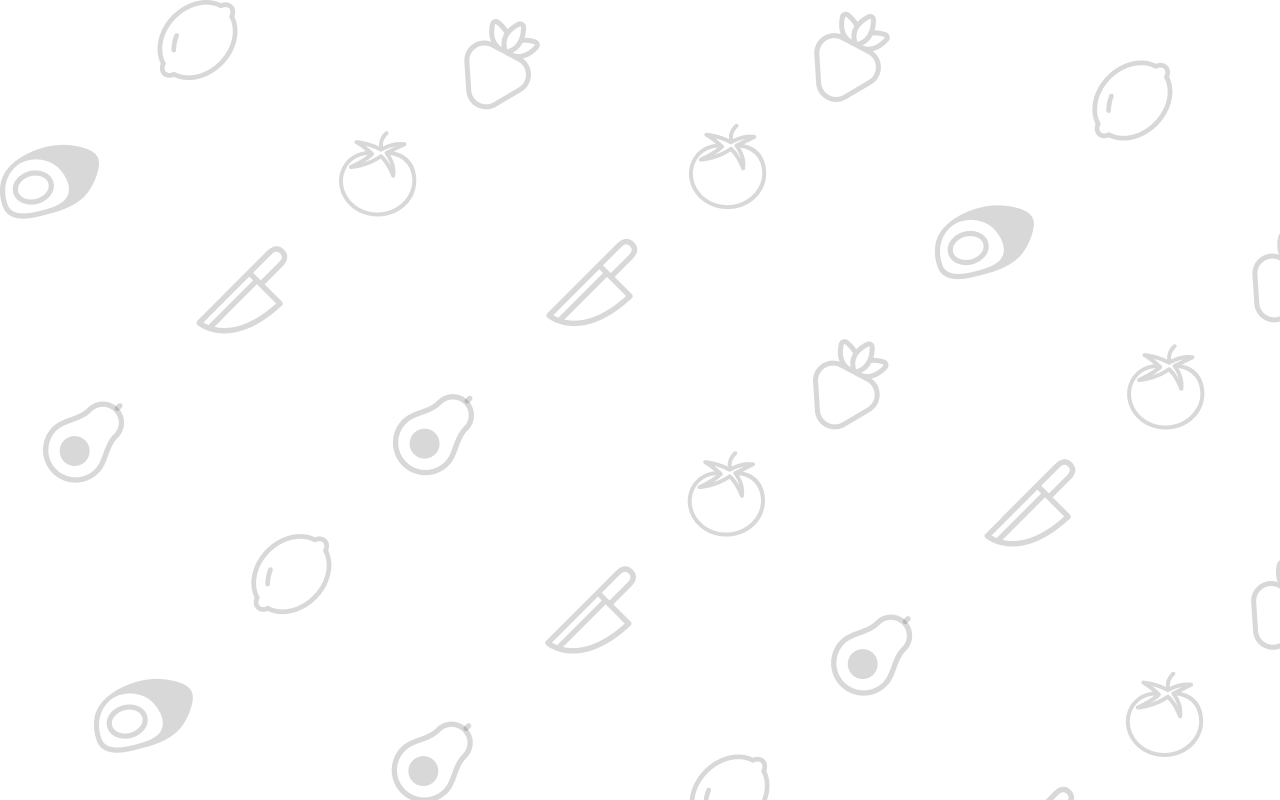
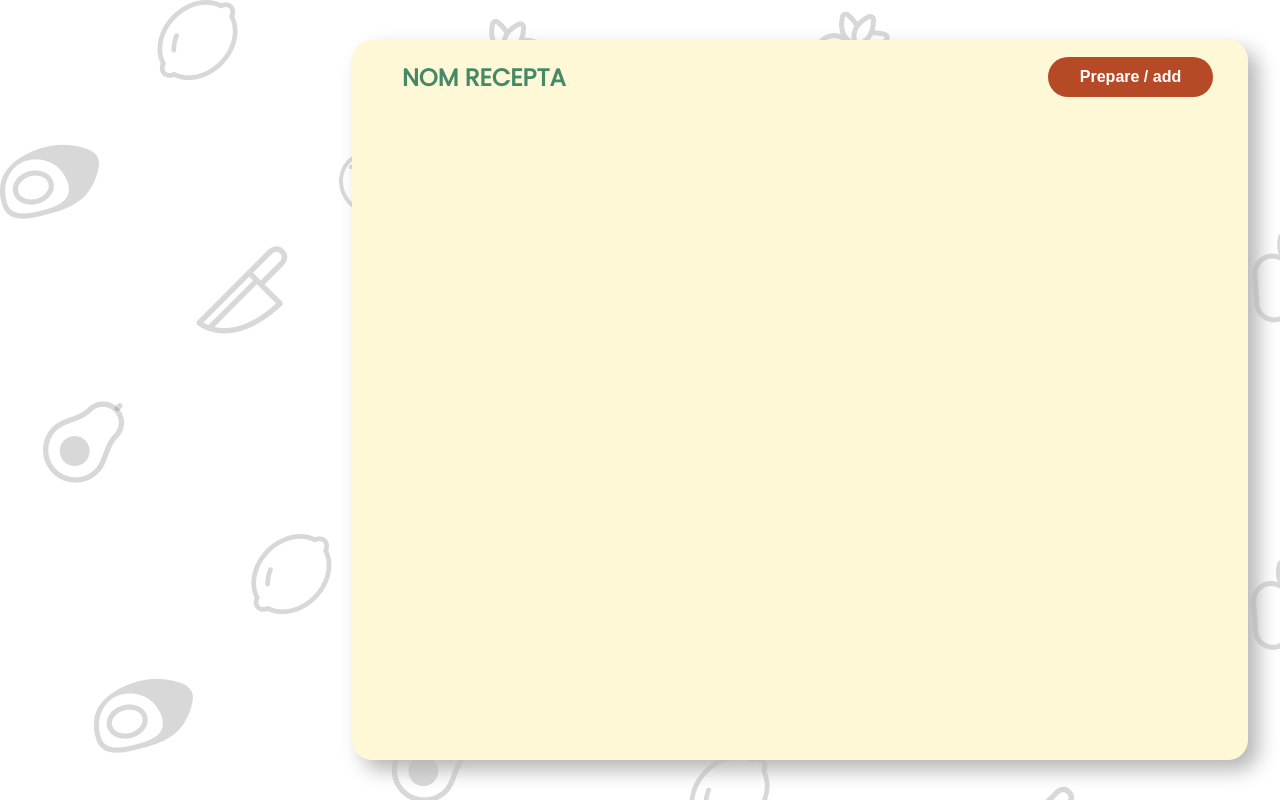
Before and after one commit to aleixcaasas/Improvised_chef, a React (Create React App) app in the folder react-app/: page /components/detailRecipe in a window 1280 px wide. Built offline with nearby package versions, Linux system fonts and the light colour scheme.

Commit message:
Pages userProfile and recipe

```diff
--- a/react-app/src/components/detailRecipe/DetailRecipe.css
+++ b/react-app/src/components/detailRecipe/DetailRecipe.css
@@ -0,0 +1,73 @@
+.div-Recipe{
+    width: 100vw;
+    height: 100vh;
+    display: flex;
+    justify-content: center;
+    align-items: center;
+}
+
+.general-div {
+    display: flex;
+    flex-direction: column;
+    margin-left: 25%;
+    align-items: center;
+    height: 90%;
+    width: 70%;
+    background-color: var(--cream);
+    overflow: hidden;
+    border-radius: 20px;
+    box-shadow: var(--box_shawod);
+    font-style: var(--font);
+}
+
+
+.detail-title-div {
+    align-items: center;
+    display: flex;
+    justify-content: space-between;
+    align-content: stretch;
+    flex-wrap: nowrap;
+    flex-direction: row;
+    width: 100%;
+    margin-left: 100px;
+}
+
+.prepareButt-div {
+    display: flex;
+    width: 250px;
+    margin-left: auto;
+}
+
+.detail-title{
+    text-align: center;
+    top: 0%;
+    color: var(--green);
+}
+
+
+.prepareButt{
+    margin: 0;
+    margin-right: 20px;
+
+}
+
+
+.recipeInfo-div{
+    display: flex;
+    flex-direction: row;
+
+}
+
+.foto_Ingredients-div{
+
+
+}
+
+.description-div{
+    /*display: flex;
+    flex-direction: column;
+    background-color: white;
+    height: 600px;
+    width: 400px;  */
+
+}
--- a/react-app/src/components/detailRecipe/DetailRecipe.js
+++ b/react-app/src/components/detailRecipe/DetailRecipe.js
@@ -1,4 +1,27 @@
 import "./DetailRecipe.css"
 
 export default function DetailRecipe() {
+    return (
+        <div className="div-Recipe">
+            <div className="general-div">
+                <div className="detail-title-div">
+                    <h2 className="detail-title">NOM RECEPTA</h2>
+                    <div className="prepareButt-div"><button className="prepareButt" >Prepare / add</button></div>
+                </div>
+
+                <div className="recipeInfo-div">
+                    <div className="foto_Ingredients-div">
+
+                    </div>
+
+
+                </div>
+
+                <div className="description-div">
+
+                </div>
+            </div>
+        </div>
+    );
+
 }
--- a/react-app/src/components/userProfile/UserProfile.css
+++ b/react-app/src/components/userProfile/UserProfile.css
@@ -1,17 +1,22 @@
-
+.div-user{
+    width: 100vw;
+    height: 100vh;
+    display: flex;
+    justify-content: center;
+    align-items: center;
+}
 
 .profile_container {
     background-color: var(--cream);
     margin-left: 25%;
-    margin-right: 4%;
-    margin-top:4%;
     border-radius: var(--radius_border);
     box-shadow: var(--box_shawod);
-    height: 600px;
     display: flex;
-    flex-direction:column;
+    flex-direction: column;
+    margin-left: 25%;
     align-items: center;
-    justify-content: center;
+    height: 90%;
+    width: 70%;
 }
 
 .profile_basic_information{
--- a/react-app/src/components/userProfile/UserProfile.js
+++ b/react-app/src/components/userProfile/UserProfile.js
@@ -96,6 +96,7 @@ export default function UserProfile() {
     console.log(imageRef)
 
     return (
+        <div className="div-user">
             <div className="profile_container">
                 <div className="profile_user">
                     <h1>Welcome {response?.data[0].fullName}</h1>
@@ -112,7 +113,7 @@ export default function UserProfile() {
 
 
                         </div>
-                    <div id = "profile_right">
+                        <div id="profile_right">
                             {response?.data && (
 
                                 <div id="image_change">
@@ -136,6 +137,7 @@ export default function UserProfile() {
 
                 </div>
             </div>
+        </div>
 
     )
 }
--- a/react-app/src/pages/Recipe.js
+++ b/react-app/src/pages/Recipe.js
@@ -1,5 +1,6 @@
 import Sidebar from "../components/sideBar/SideBar";
 import { useLocation } from 'react-router-dom';
+import DetailRecipe from '../components/detailRecipe/DetailRecipe'
 
 export default function Recipe() {
     const location = useLocation();
@@ -8,11 +9,10 @@ export default function Recipe() {
     //console.log('a', infoRecipe);
 
     return (
-        <div>
-            <div className="receipt_container">
-                <h2>Recipe</h2>
-            </div>
-            <Sidebar></Sidebar>
+        <div className="page">
+            <Sidebar/>
+            <DetailRecipe/>
+
         </div>
     )
 }
```
Lines whose indentation alone changed are shown as unchanged.
